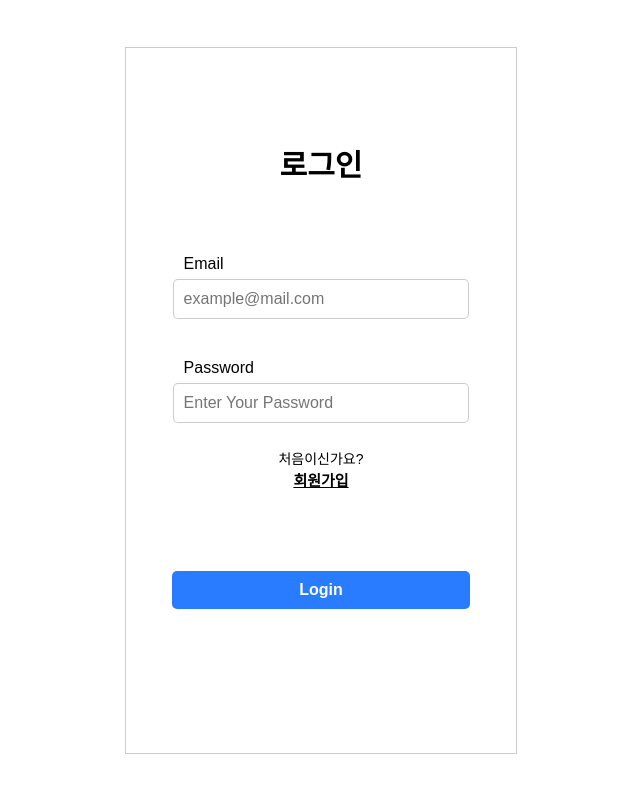
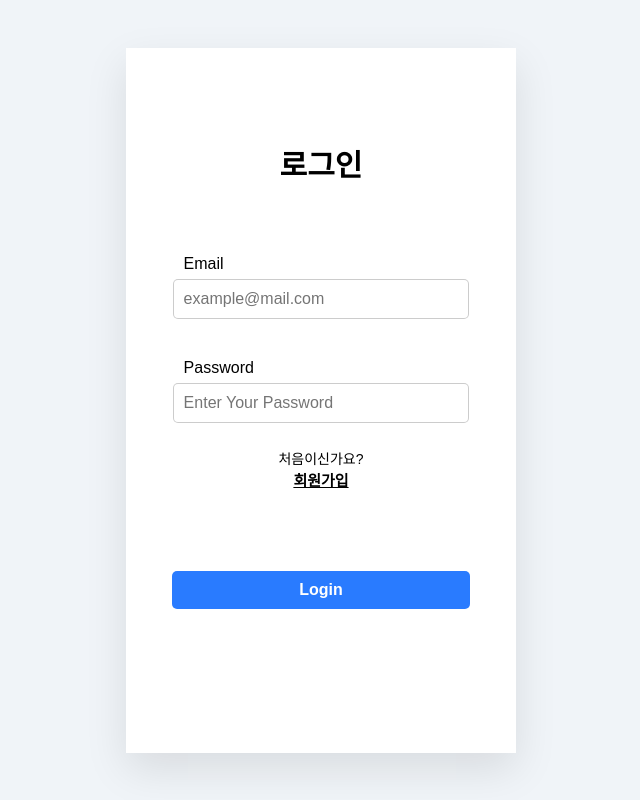
Before and after one commit to SK-PROJECT1-TEAM2/Web, a React (Create React App) app in the folder frontend/: page /signin in a window 1280 px wide. Shown: the whole page, without its empty margins (319-959 px from the left). Built offline with nearby package versions, Linux system fonts and the light colour scheme.

Commit message:
로그인,회원가입 디자인 수정

```diff
--- a/frontend/src/components/Signin.js
+++ b/frontend/src/components/Signin.js
@@ -102,7 +102,7 @@ const styles = {
     justifyContent: "center",
     alignItems: "center",
     height: "100vh",
-    backgroundColor: "#ffffff",
+    backgroundColor: "#f0f4f8",
     fontFamily: "'Noto Sans KR', sans-serif",
   },
   boxContainer: {
@@ -114,13 +114,13 @@ const styles = {
     aspectRatio: "500 / 950",
     padding: "20px",
     backgroundColor: "#ffffff",
-    border: "1.25px solid rgba(0, 0, 0, 0.2)",
     textAlign: "center",
     fontFamily: "'Noto Sans KR', sans-serif",
     display: "flex",
     flexDirection: "column",
     justifyContent: "center",
     alignItems: "center",
+    boxShadow: "0 16px 40px rgba(0, 0, 0, 0.1)",
   },
   title: {
     display: "flex",
--- a/frontend/src/components/Signup.js
+++ b/frontend/src/components/Signup.js
@@ -121,7 +121,7 @@ function Signup() {
       justifyContent: "center",
       alignItems: "center",
       height: "100vh",
-      backgroundColor: "#ffffff",
+      backgroundColor: "#f0f4f8",
     },
     boxContainer: {
       width: "auto",
@@ -132,13 +132,13 @@ function Signup() {
       aspectRatio: "500 / 950",
       padding: "20px",
       backgroundColor: "#ffffff",
-      border: "1.25px solid rgba(0, 0, 0, 0.2)",
       textAlign: "center",
       fontFamily: "'Noto Sans KR', sans-serif",
       display: "flex",
       flexDirection: "column",
       justifyContent: "center",
       alignItems: "center",
+      boxShadow: "0 16px 40px rgba(0, 0, 0, 0.1)",
     },
     title: {
       display: "flex",
```
